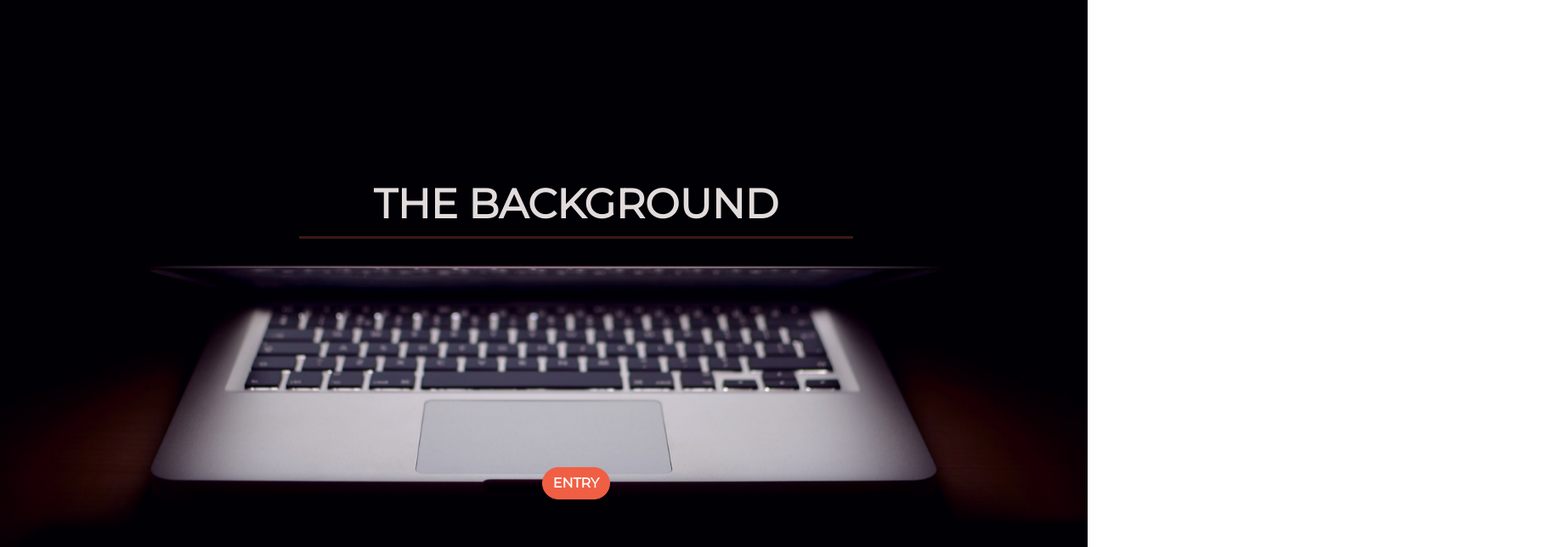
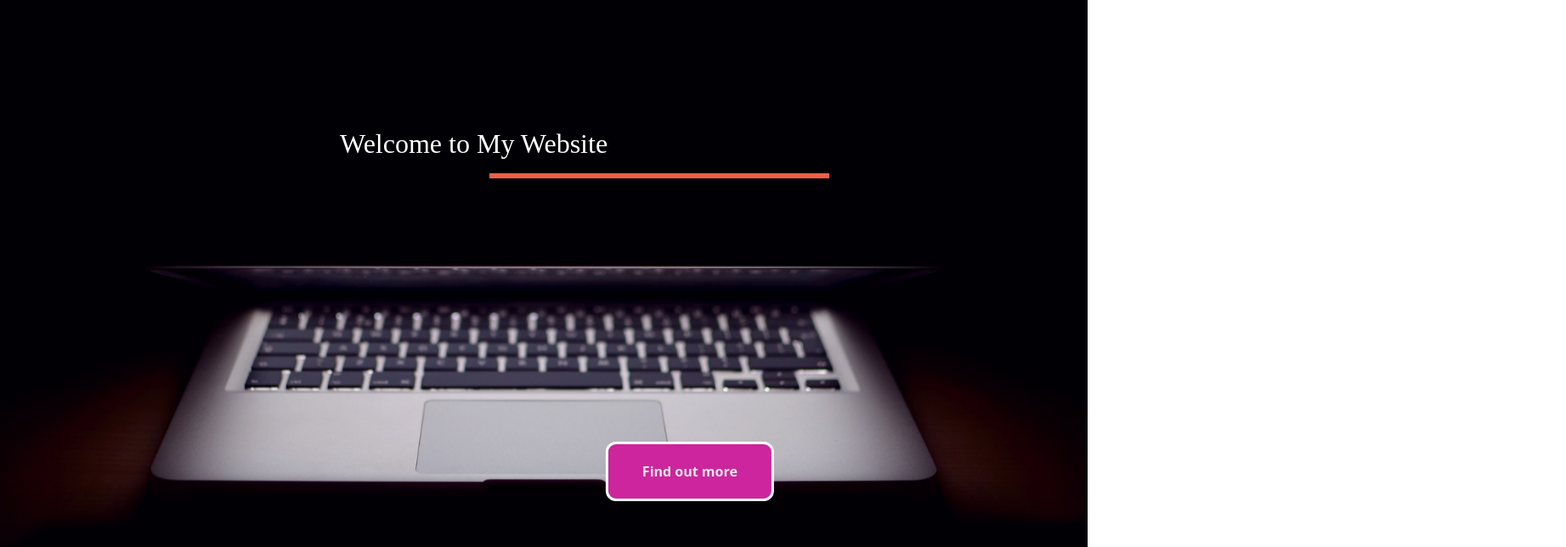
Before and after one commit to UserisUsername123/UserisUsername123.github.io, a plain HTML site: page index.html in a window 1280 px wide. Shown: the top 644 px of the page at 85% size, 1843 px wide, since content can reach past the window. Drawn offline with nearby package versions, Linux system fonts and the light colour scheme; a web font is replaced by a local one.

Commit message:
Add files via upload

```diff
--- /dev/null
+++ b/button {.css
@@ -0,0 +1,14 @@
+button {
+
+            transform: translate(360%, 660%);
+            padding: 20px 40px;
+            background-color:bisque;
+            color:rgb(201, 196, 196);
+            font-weight: 700;
+            border: solid 3px #fff;
+            border-radius: 12px;
+            font-size: 16px
+            cursor: pointer;
+            transition: all 0.3 ease-in-out;
+
+        }
--- a/index.html
+++ b/index.html
@@ -1,52 +1,38 @@
 <!DOCTYPE html>
-<html>
-  <head>
-    <title>Startup</title>
-    <!-- Required meta tags -->
-    <meta charset="utf-8">
-    <meta name="viewport" content="width=device-width, initial-scale=1, shrink-to-fit=no">
-    <!-- Google Fonts -->
-    <link href="https://fonts.googleapis.com/css?family=Montserrat" rel="stylesheet">
+<html lang="en">
+<head>
+<!-- title-->
+<title>Document</title>
+<!-- end title-->
+    <!-- meta tags-->
+    <meta charset="UTF-8">
+    <meta name="viewport" content="width=device-width, initial-scale=1.0">
 
-    <!-- Note that the below Bootstrap file is a specific version. If you grab the most
-    current from Bootstrap website, you will see the button grow transition being a lot faster
-    than in my video.  Use whichever style sheet you like best! -->
-    <!-- Bootstrap CSS from a CDN. This way you don't have to include the bootstrap file yourself -->
-    <link rel="stylesheet" href="https://cdn.jsdelivr.net/npm/bootstrap@5.3.3/dist/css/bootstrap.min.css" integrity="sha384">
-
-    <!-- My own stylesheet -->
-    <link href="style.css" rel="stylesheet" type="text/css">
-  </head>
-  <body>
-    <div class="container d-flex align-items-center h-100">
-    <div class="containter d-flex justify-content-center align-items-center h-100">
-      <div class="row">
-      <header class="text-center col-15">
-<h1 class="text-uppercase"><strong>The Background</h1></strong>
-</header>
-
-
-<hr>
-<div class="buffer col-15"></div>
+    <!-- google font -->
+    <link href="https://fonts.googleapis.com/css2?family=Sixtyfour&display=swap" rel="stylesheet">
 
 
 
-<section class="text-center col-15">
+     <!-- Link to bootstrap -->
+    <link rel="stylesheet" href="https://cdn.jsdelivr.net/npm/bootstrap@5.3.3/dist/css/bootstrap.min.css"
+    type="text/css">
 
-<button class="btn btn-primary button-1">Entry</button>
-</section>
+    <!-- link to stylesheet -->
+    <link rel="stylesheet"  type="text/css" href="style.css">
 
-</div>
-</div>
+</head>
+
+<!-- Body includes: headers, paragraphs, footers, containers, images, links etc-->
+
+<body>
+        <h1>Welcome to My Website <hr></h1>
+        <button> Find out more</button>
 
 
 
 
 
 
+</body>
 
-
-
-
-  </body>
 </html>
--- a/style.css
+++ b/style.css
@@ -1,55 +1,59 @@
 body,
-html {
-  width: 120%;
-  height: 100%;
-  font-family: 'Montserrat', sans-serif;
+html
+
+ {
+
+    width: 100%;
+    height: 100%;
+        background: url(header.jpg) no-repeat center center fixed;
+        -webkit-background-size: cover;
+        -moz-background-size: cover;
+        -o-background-size: cover;
+        background-size: cover;
 
 
-    background: url(header.jpg) no-repeat center center fixed;
-    -webkit-background-size: cover;
-    -moz-background-size: cover;
-    -o-background-size: cover;
-    background-size: cover;
-}
+        h1 {
+            white-space: nowrap; <!-- Fixes clunked together text -->
+            text-overflow: ellipsis;
+
+transform: translate(200%, 300%);
+font-family: 'sixtyfour';
+font-size: 2em;
+width: 200px;
+height: 50px;
+color:#fefefe;
 
 
+        }
+    }
+    hr {
+       display:flex;
+       transform: translate(44%, 0%);
 
+       margin-bottom: 7px;
+       color: #F05F44;
+       border: 3px solid #F05F44;
+       width: 200%;
+       height: 0%;
+       opacity: 100;
+   }
 
-h1 {
-  font-size: 3rem;
-  color: #e2dbdb;
+        button {
 
-}
+            transform: translate(360%, 660%);
+            padding: 20px 40px;
+            background-color:rgb(205, 37, 157);
+            color:rgb(239, 232, 232);
+            font-weight: 700;
+            border: solid 3px #fff;
+            border-radius: 12px;
+            font-size: 16px
+            cursor: pointer;
+            transition: all 0.3 ease-in-out;
 
-hr {
-  height: 9rem;
-  border-color: #F05F44;
-  border-width: 3px;
-  max-width: 65px;
-}
+        }
 
+        button:hover {
+            background-color:antiquewhite;
 
-.buffer {
-  height: 7rem;
-}
-
-
-
-.btn {
-  font-weight: 700;
-  border-radius:300px;
-  text-transform: uppercase;
-}
-
-
-.btn-primary {
-  background-color: #F05F44;
-  border-color: #F05F44;
-}
-
-
-.btn-primary:hover {
-  background-color: #ee4b08;
-  border-color: #ee4b08;
-  border-width: 4px;
-}
+        }
```
